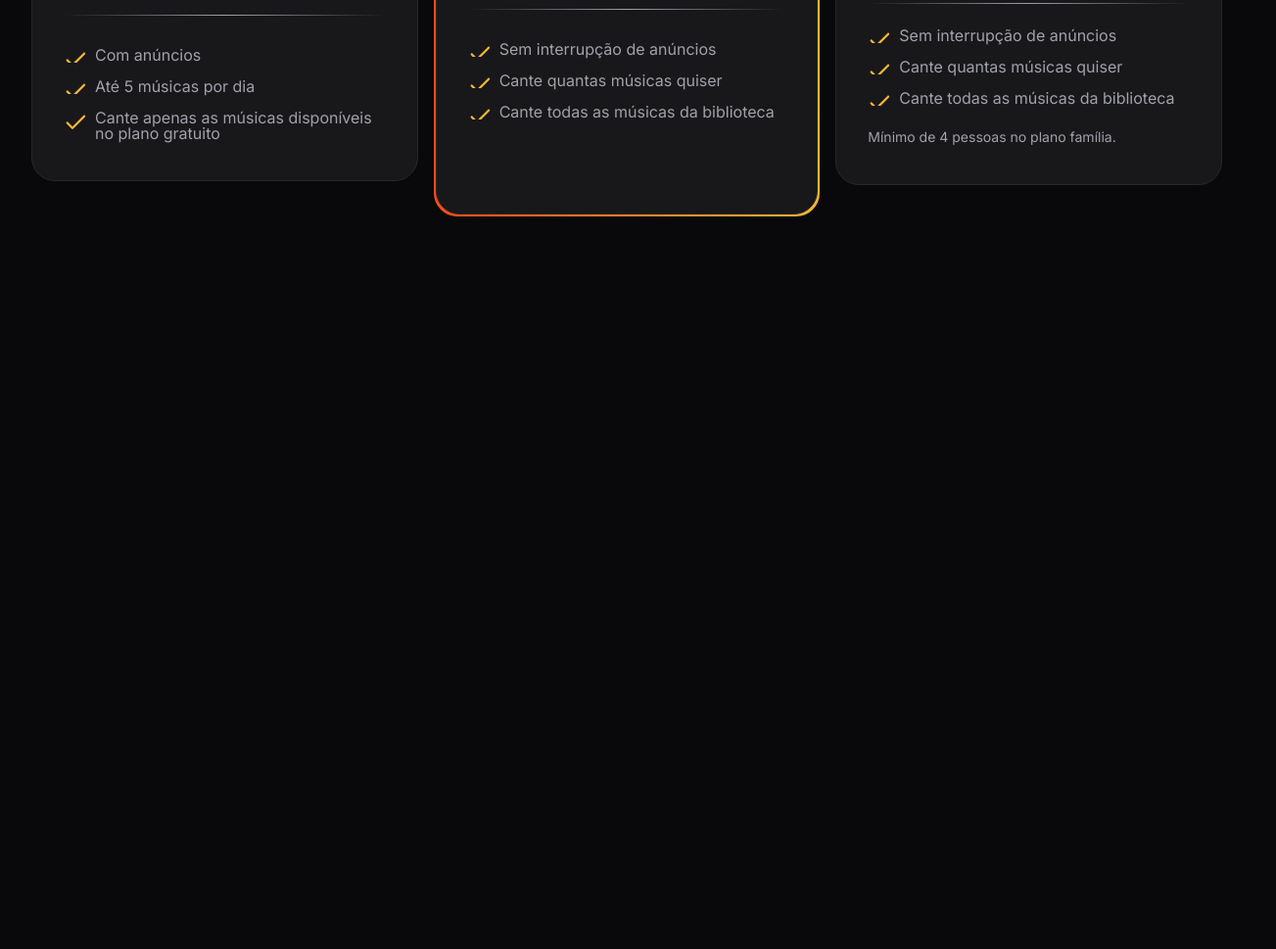
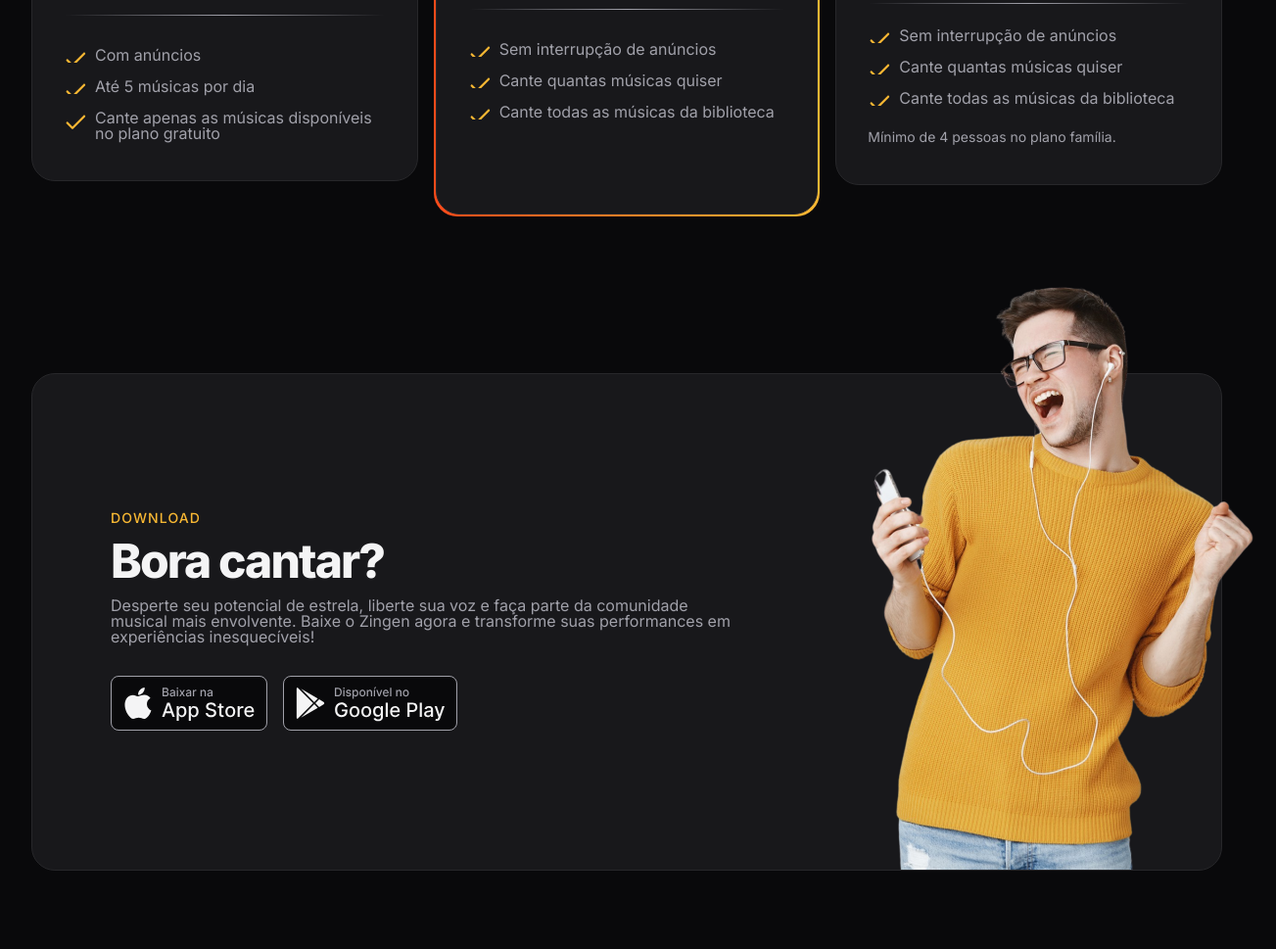
Before and after one commit to ryuzera/8.-landing-page-responsivo, a plain HTML site: page index.html in a window 1280 px wide. Shown: the part 3190-4159 px from the top of the page at 98% size, 1303 px wide, since content can reach past the window. Before the commit the page ends 3491 px from the top, so only its background shows below. Drawn offline with Linux system fonts and the light colour scheme.

Commit message:
Seção download

```diff
--- a/index.html
+++ b/index.html
@@ -165,7 +165,32 @@
     </section>
 
     <section id="download">
+        <div class="container py-xl">
+            <div class="card px-lg even-columns items-center">
+                <div>
+                    <header>
+                        <strong>download</strong>
+                        <h2>Bora cantar?</h2>
+                    </header>
 
+                    <p>Desperte seu potencial de estrela, liberte sua voz e faça parte da comunidade musical mais envolvente.
+                        Baixe o Zingen agora e transforme suas performances em experiências inesquecíveis!
+                    </p>
+
+                    <div class="button flex gap-1">
+                        <a href="#">
+                                <img src="/assets/images/button-apple-store.svg" alt="Baixar apple store">
+                        </a>
+
+                        <a href="#">
+                                <img src="/assets/images/button-play-store.svg" alt="Baixar play store">
+                        </a>
+                    </div>
+                </div>
+
+                <img src="/assets/images/rapaz-ouvindo-musica-com-fones-de-ouvido-e-cantando-no-aplicativo-de-karaoke-removebg 1.png" alt="">
+            </div>
+        </div>
     </section>
 </body>
 </html>
--- /dev/null
+++ b/styles/download.css
@@ -0,0 +1,34 @@
+#download {
+
+    .card {
+        padding: 3rem 1.5rem 15rem;
+        position: relative;
+
+        & > img {
+            width: 14.5rem;
+            position: absolute;
+            bottom: 0;
+            right: -3.5rem;
+        }
+    }
+
+    .button {
+        flex-wrap: wrap;
+        margin-top: 2rem;
+    }
+
+
+    @media (width >= 80em) {
+        .card {
+            padding: 8.75rem 5rem;
+
+            & > div:nth-child(1) {
+                max-width: 40rem;
+            }
+
+            & > img {
+                width: 29.125rem;
+            }
+        }
+    }
+}
--- a/styles/global.css
+++ b/styles/global.css
@@ -47,6 +47,8 @@ html {
     font-size: var(--fs-base);
     line-height: var(--fs-base);
     color: var(--text-color-primary);
+
+    overflow-x: hidden;
 }
 
 body {
--- a/styles/index.css
+++ b/styles/index.css
@@ -9,3 +9,4 @@
 @import url(cards.css);
 @import url(features.css) (width >= 80rem);
 @import url(pricing.css);
+@import url(download.css);
```
Also changed, not shown: assets/images/button-apple-store.svg (added), assets/images/button-play-store.svg (added).
